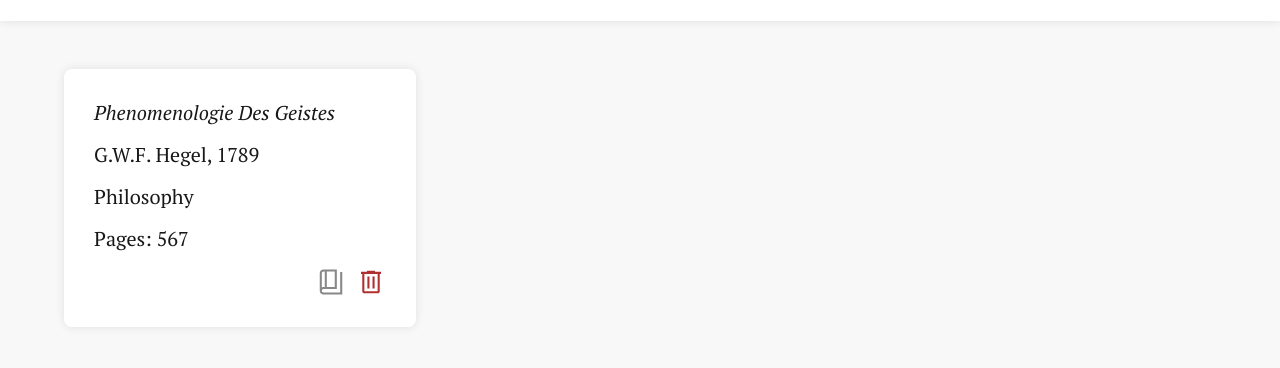
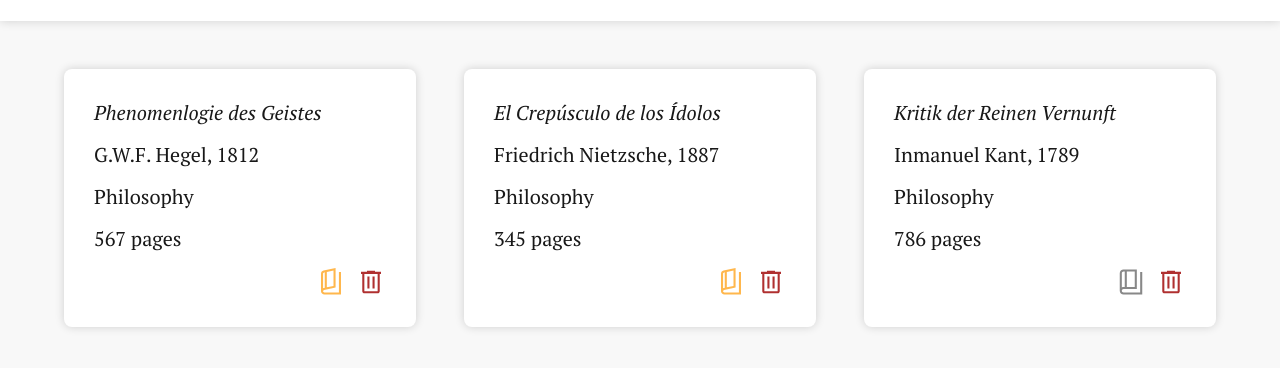
Before and after one commit to Panthomema/odin-library, a plain HTML site: page index.html in a window 1280 px wide. Shown: the part 80-448 px from the top of the page. Drawn offline with Linux system fonts and the light colour scheme.

Commit message:
Add dynamic rendering + somebutton funcionalities

```diff
--- a/index.html
+++ b/index.html
@@ -27,24 +27,6 @@
       </nav>
     </header>
     <main>
-      <div class="book-card">
-        <p><i>Phenomenologie Des Geistes</i></p>
-        <p>G.W.F. Hegel, 1789</p>
-        <p>Philosophy</p>
-        <p>Pages: 567</p>
-        <div class="card-control">
-          <button class="book-completed">
-            <svg xmlns="http://www.w3.org/2000/svg" viewBox="0 -960 960 960">
-              <path d="M240-80q-50 0-85-35t-35-85v-560q0-50 35-85t85-35h426.67v626.67H240q-22.67 0-38 15.33-15.33 15.33-15.33 38T202-162q15.33 15.33 38 15.33h533.33V-800H840v720H240Zm106.67-240H600v-493.33H346.67V-320ZM280-320v-493.33h-40q-23 0-38.17 15.33-15.16 15.33-15.16 38v453.67q12-6.34 25.09-10Q224.84-320 240-320h40Zm-93.33-493.33v507-507Z"/>
-            </svg>
-          </button>
-          <button class="book-delete">
-            <svg xmlns="http://www.w3.org/2000/svg" viewBox="0 -960 960 960">
-              <path d="M267.33-120q-27.5 0-47.08-19.58-19.58-19.59-19.58-47.09V-740H160v-66.67h192V-840h256v33.33h192V-740h-40.67v553.33q0 27-19.83 46.84Q719.67-120 692.67-120H267.33Zm425.34-620H267.33v553.33h425.34V-740Zm-328 469.33h66.66v-386h-66.66v386Zm164 0h66.66v-386h-66.66v386ZM267.33-740v553.33V-740Z"/>
-            </svg>
-          </button>
-        </div>
-      </div>
     </main>
   </div>
 </body>
--- a/script.js
+++ b/script.js
@@ -1,8 +1,26 @@
 document.addEventListener('DOMContentLoaded', () => {
   const myLibrary = new Library;
+
+  Card.prototype.addButtonListeners = function () {
+    this.deleteButton.addListener('click', () => {
+      console.log(`Delete card with index ${this.htmlElement.dataset.index}`);
+    });
+
+    [this.completedButton, this.pendingButton].forEach(button => {
+      button.addListener('click', () => {
+        const targetBook = myLibrary.get(this.htmlElement.dataset.index);
+        targetBook.isRead = ! targetBook.isRead;
+        myLibrary.books.forEach(book => {
+          console.log(book.title, book.isRead);
+        })
+      })
+    });
+  }
+
   const book1 = new Book(
     'Phenomenlogie des Geistes',
     'G.W.F. Hegel',
+    '1812',
     'Philosophy',
     '567',
     false
@@ -11,6 +29,7 @@ document.addEventListener('DOMContentLoaded', () => {
   const book2 = new Book(
     'Kritik der Reinen Vernunft',
     'Inmanuel Kant',
+    '1789',
     'Philosophy',
     '786',
     true
@@ -19,6 +38,7 @@ document.addEventListener('DOMContentLoaded', () => {
   const book3 = new Book(
     'El Crepúsculo de los Ídolos',
     'Friedrich Nietzsche',
+    '1887',
     'Philosophy',
     '345',
     false
@@ -28,12 +48,46 @@ document.addEventListener('DOMContentLoaded', () => {
     myLibrary.add(book);
   });
 
-  console.log(myLibrary.sort());
+  const myMain = new LibraryDisplay('main');
+
+  LibraryDisplay.prototype.render = function (books) {
+    books.forEach((book, index) => {
+      const card = new Card(book);
+      card.setDataIndex(index);
+      this.htmlElement.appendChild(card.htmlElement);
+    });
+  }
+
+  LibraryDisplay.prototype.clear = function () {
+
+  }()
+
+  myMain.render(myLibrary.sort());
 });
 
-function Book(title, author, genre, numPages, isRead) {
+const SVG_DELETE_PATH_D = 'M267.33-120q-27.5 0-47.08-19.58-19.58-19.59-19.58-' +
+  '47.09V-740H160v-66.67h192V-840h256v33.33h192V-740h-40.67v553.33q0 27-19.83' +
+  ' 46.84Q719.67-120 692.67-120H267.33Zm425.34-620H267.33v553.33h425.34V-740Z' +
+  'm-328 469.33h66.66v-386h-66.66v386Zm164 0h66.66v-386h-66.66v386ZM267.33-74' +
+  '0v553.33V-740Z';
+
+const SVG_PENDING_PATH_D = 'M270-80q-45 0-77.5-29.92Q160-139.85 160-184v-562q' +
+  '0-37.04 22.58-66.29 22.58-29.24 59.09-37.04l385-78.67v626.67l-366.34 76.66' +
+  'q-14.43 3.13-24.04 14.86-9.62 11.73-9.62 25.81 0 16.33 13 26.83t30.33 10.5' +
+  'h463.33V-800H800v720H270Zm76.67-229.67L560-354v-492l-213.33 43v493.33ZM280' +
+  '-295.79V-789l-18.33 3.67q-15 3.33-25 13.71-10 10.39-10 25.62v466.33q7.7-4.' +
+  '13 16.18-7.23 8.48-3.1 17.48-4.77l19.67-4.12ZM226.67-781v501.33V-781Z';
+
+const SVG_COMPLETED_PATH_D = 'M240-80q-50 0-85-35t-35-85v-560q0-50 35-85t85-3' +
+  '5h426.67v626.67H240q-22.67 0-38 15.33-15.33 15.33-15.33 38T202-162q15.33 1' +
+  '5.33 38 15.33h533.33V-800H840v720H240Zm106.67-240H600v-493.33H346.67V-320Z' +
+  'M280-320v-493.33h-40q-23 0-38.17 15.33-15.16 15.33-15.16 38v453.67q12-6.34' +
+  ' 25.09-10Q224.84-320 240-320h40Zm-93.33-493.33v507-507Z';
+
+function Book(title, author, publishYear, genre, numPages, isRead) {
   this.title = title;
   this.author = author;
+  this.publishYear = publishYear;
   this.genre = genre;
   this.numPages = numPages;
   this.isRead = isRead;
@@ -43,21 +97,94 @@ function Library() {
   this.books = [];
 }
 
-Library.prototype.add = function(book) {
+Library.prototype.get = function (index) {
+  return this.books[index];
+}
+
+Library.prototype.add = function (book) {
   this.books.push(book);
 }
 
-Library.prototype.remove = function(book) {
+Library.prototype.remove = function (book) {
   // find the book
   // remove it
 }
 
-Library.prototype.sort = function() {
+Library.prototype.sort = function () {
   return this.books.sort((a, b) => {
     if (a.isRead === b.isRead) return 0;
     return (a.isRead) ? 1 : -1;
-  })
+  });
 }
+
+function Card(book) {
+  this.htmlElement = document.createElement('div');
+  this.htmlElement.classList.add('book-card');
+
+  const content = Array.from({ length: 4 }, () => document.createElement('p'));
+  content[0].textContent = book.title;
+  content[0].classList.add('book-title');
+  content[1].textContent = `${book.author}, ${book.publishYear}`;
+  content[2].textContent = book.genre;
+  content[3].textContent = `${book.numPages} pages`;
+
+  content.forEach(line => {
+    this.htmlElement.appendChild(line);
+  });
+
+  this.deleteButton = new Button('book-delete', SVG_DELETE_PATH_D);
+  this.pendingButton = new Button('book-pending', SVG_PENDING_PATH_D);
+  this.completedButton = new Button('book-completed', SVG_COMPLETED_PATH_D);
+
+  const controlArea = document.createElement('div');
+  controlArea.classList.add('card-control');
+
+  controlArea.appendChild((book.isRead)
+    ? this.completedButton.htmlElement
+    : this.pendingButton.htmlElement
+  );
+  controlArea.appendChild(this.deleteButton.htmlElement);
+
+  this.addButtonListeners();
+
+  this.htmlElement.appendChild(controlArea);
+}
+
+Card.prototype.setDataIndex = function (index) {
+  this.htmlElement.dataset.index = index;
+}
+
+Card.prototype.destroy = function () {
+  // destroy object?
+}
+
+function Button(className, pathData) {
+  // Create the path element
+  const path = document.createElementNS('http://www.w3.org/2000/svg', 'path');
+  path.setAttribute('d', pathData);
+
+  // Create the svg element
+  const svg = document.createElementNS('http://www.w3.org/2000/svg', 'svg');
+  svg.setAttribute('xmlns', 'http://www.w3.org/2000/svg'); // Optional
+  svg.setAttribute('viewBox', '0 -960 960 960');
+  svg.appendChild(path);
+
+  // Create the button element
+  this.htmlElement = document.createElement('button');
+  this.htmlElement.classList.add(className);
+  this.htmlElement.appendChild(svg);
+}
+
+Button.prototype.addListener = function (event, callback) {
+  this.htmlElement.addEventListener(event, callback);
+}
+
+function LibraryDisplay (selector) {
+  this.htmlElement = document.querySelector(selector);
+}
+
+
+
 
 function containsObject(arr, target) {
   return arr.find(obj => JSON.stringify(obj) === JSON.stringify(target)) !== undefined;
--- a/style.css
+++ b/style.css
@@ -76,7 +76,7 @@
   --color-completed: #888;
   --color-pending: #FFB74D;
 
-  --shadow: 0 0 10px #0000001a;
+  --shadow: 0 0 10px #0000002a;
 }
 
 h1 {
@@ -167,6 +167,10 @@ main {
   box-shadow: var(--shadow);
 }
 
+.book-title {
+  font-style: italic;
+}
+
 .card-control {
   display: grid;
   grid-auto-flow: column;
```
